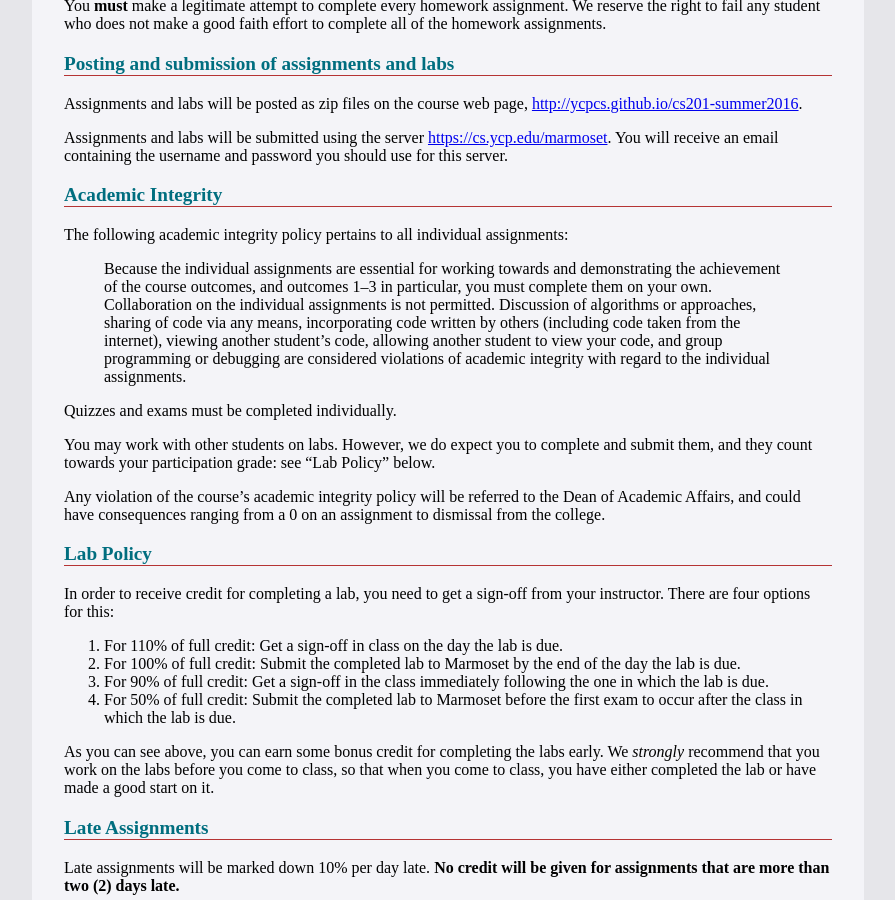
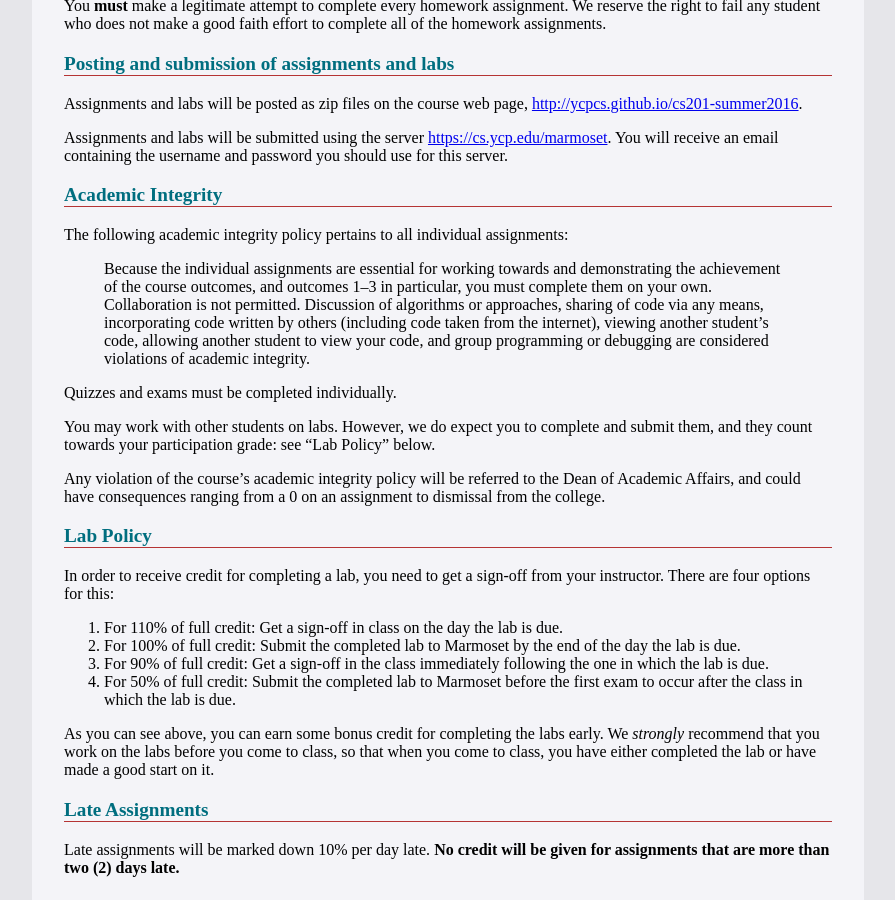
Before and after one commit to ycpcs/cs201-summer2016, a Jekyll site: the page built from syllabus.md, in a window 1280 px wide and 900 px high, scrolled down 1998 px. Shown: the whole window, without its empty margins (192-1087 px from the left). Built offline with Jekyll 4.4.1, drawn with Linux system fonts in a browser that asks for light colours; some web fonts are replaced.

Commit message:
tightened up the academic integrity policy

```diff
--- a/syllabus.md
+++ b/syllabus.md
@@ -102,7 +102,7 @@ Assignments and labs will be submitted using the server <https://cs.ycp.edu/marm
 
 The following academic integrity policy pertains to all individual assignments:
 
-> Because the individual assignments are essential for working towards and demonstrating the achievement of the course outcomes, and outcomes 1&ndash;3 in particular, you must complete them on your own.  Collaboration on the individual assignments is not permitted.  Discussion of algorithms or approaches, sharing of code via any means, incorporating code written by others (including code taken from the internet), viewing another student's code, allowing another student to view your code, and group programming or debugging are considered violations of academic integrity with regard to the individual assignments.
+> Because the individual assignments are essential for working towards and demonstrating the achievement of the course outcomes, and outcomes 1&ndash;3 in particular, you must complete them on your own.  Collaboration is not permitted.  Discussion of algorithms or approaches, sharing of code via any means, incorporating code written by others (including code taken from the internet), viewing another student's code, allowing another student to view your code, and group programming or debugging are considered violations of academic integrity.
 
 Quizzes and exams must be completed individually.
 
```
